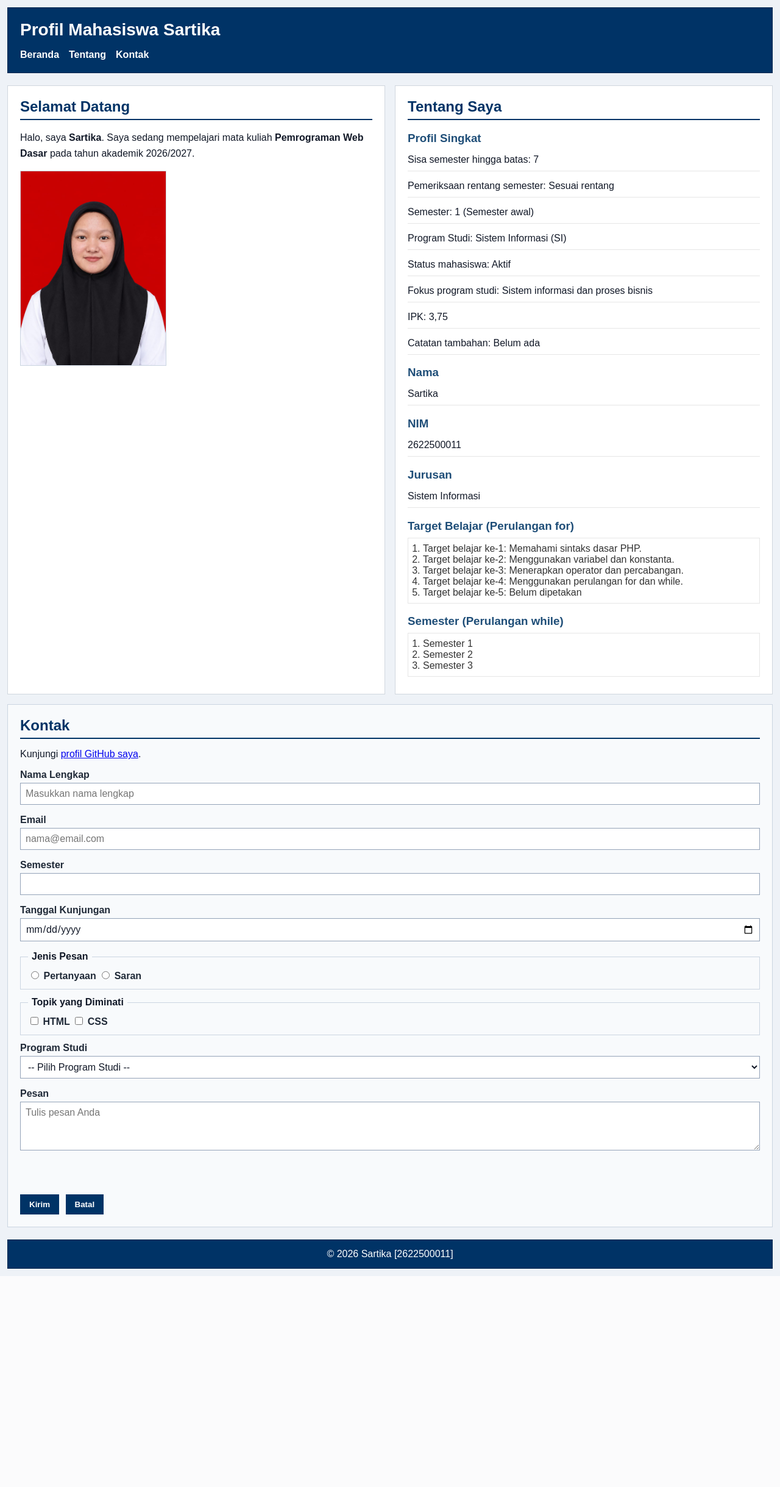
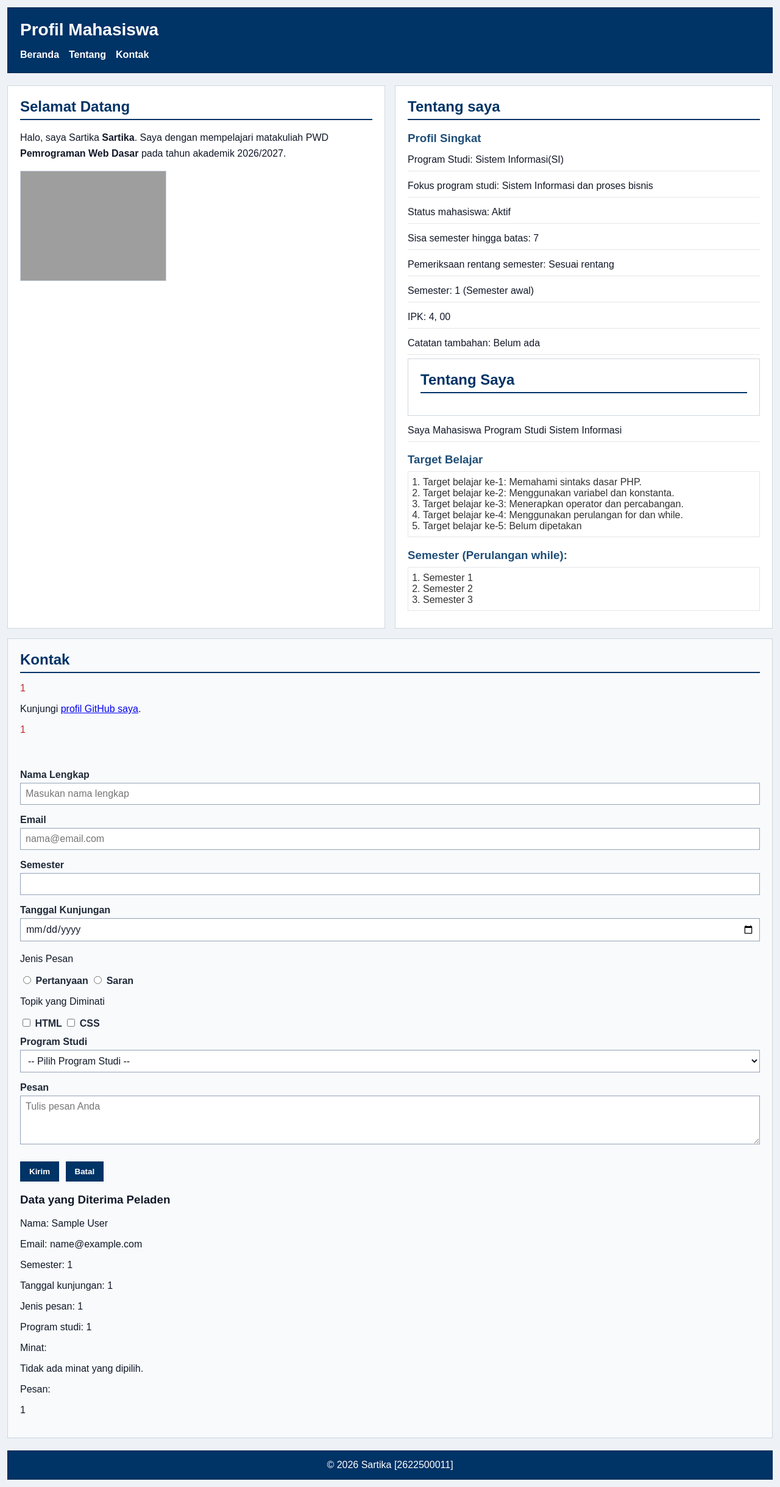
Before and after one commit to 2622500011/2622500011-PWD-SI1A-2627G, a PHP site: page /pertemuan-07/indexGet.php in a window 1280 px wide. Shown: the whole page at 61% size. Before the commit the page ends 2093 px from the top, so only its background shows below. Run offline with PHP 8.4, Linux system fonts and the light colour scheme; the visitor is signed in with stand-in values (Sample User, id 1); grey boxes are pictures that could not be loaded.

Commit message:
memperbaiki indexGet.php pertemuan-07

```diff
--- a/pertemuan-07/indexGet.php
+++ b/pertemuan-07/indexGet.php
@@ -1,32 +1,104 @@
 <?php
-// P7: penggunaan GET
-if (isset($_GET['nama'])) {
-$nama = $_GET['nama'];
-echo "Nama yang diterima: " . htmlspecialchars($nama, ENT_QUOTES, 'UTF-8');
+session_start();
+
+// P7: penggunaan POST
+if (isset($_POST['nama'])) {
+    $nama = $_POST['nama'] ?? '';
 }
+
+// F.5: Normalisasi data masukan
+$nama = trim((string) ($_POST['nama'] ?? ''));
+$email = trim((string) ($_POST['email'] ?? ''));
+$semesterForm = trim((string) ($_POST['semester'] ?? ''));
+$jenisPesan = trim((string) ($_POST['jenis_pesan'] ?? ''));
+$prodi = trim((string) ($_POST['prodi'] ?? ''));
+$pesan = trim((string) ($_POST['pesan'] ?? ''));
+$tanggal = trim((string) ($_POST['tanggal'] ?? ''));
+$minat = $_POST['minat'] ?? [];
+$pesanKesalahan = '';
+
+if ($_SERVER['REQUEST_METHOD'] === 'POST') {
+
+//F.2: Memeriksa kelengkapan data
+
+    if (trim($nama ?? '') === '') {
+        $pesanKesalahan .= 'Nama lengkap wajib diisi. ';
+    }
+    if (trim($email) === '') {
+        $pesanKesalahan .= 'Email wajib diisi. ';
+    }
+    if (trim($semesterForm) === '') {
+        $pesanKesalahan .= 'Semester wajib diisi. ';
+    }
+    if (trim($tanggal) === '') {
+        $pesanKesalahan .= 'Tanggal kunjungan wajib diisi. ';
+    }
+    if ($jenisPesan === '') {
+        $pesanKesalahan .= 'Jenis pesan wajib dipilih. ';
+    }
+    if ($prodi === '') {
+        $pesanKesalahan .= 'Program studi wajib dipilih. ';
+    }
+    if (trim($pesan) === '') {
+        $pesanKesalahan .= 'Pesan wajib diisi. ';
+    }
+    if (empty($minat)) {
+        $pesanKesalahan .= 'Minat wajib dipilih minimal satu. ';
+    }
+    if (trim($semesterForm) !== '') {
+        $semesterValid = filter_var(
+            $semesterForm,
+            FILTER_VALIDATE_INT
+        );
+    if (
+        $semesterValid === false ||
+        $semesterValid < 1 ||
+        $semesterValid > 14
+    ) {
+        $pesanKesalahan .= 'Semester harus berupa bilangan bulat antara 1 dan 14. ';
+        }
+    }
+    if (trim($email) !=='') {
+        if (filter_var($email, FILTER_VALIDATE_EMAIL) === false) {
+            $pesanKesalahan .= 'Format email tidak valid. ';
+        }
+    if (!in_array($jenisPesan, ['pertanyaan', 'saran'], true)) {
+        $pesanKesalahan .= 'Jenis pesan tidak valid. ';
+    }
+    if (!in_array($prodi, ['SI', 'TI', 'BD'], true)) {
+        $pesanKesalahan .= 'Program studi tidak valid. ';
+    }
+        $minatDiizinkan = ['HTML', 'CSS'];
+
+    if (!is_array($minat)) {
+        $pesanKesalahan .= 'Format pilihan topik tidak valid. ';
+    } else {
+        foreach ($minat as $topik) {
+            if (!in_array($topik, $minatDiizinkan, true)) {
+                $pesanKesalahan .= 'Pilihan topik tidak valid. ';
+            }
+        }
+    }
+    }
+}
+
 // P6: PHP dasar dan pemrograman sisi peladen
-
 // Bagian 1: Variabel dan konstanta
 $nim = "2622500011";
 $namaMahasiswa = "Sartika";
 $programStudi = "SI";
 $tahunAkademik = "2026/2027";
 $semester = 1;
-$ipk = 3.75;
+$ipk = 4.00;
 $statusAktif = true;
 $catatanTambahan = null;
-
-const NAMA_MATA_KULIAH = "Pemrograman Web Dasar";
-const PROFIL_GITHUB = "satpamal";
-
 // Bagian 2: Operator
 $batasSemester = 8;
 $sisaSemester = $batasSemester - $semester;
 $semesterValid = $semester >= 1 && $semester <= $batasSemester;
-$statusSemester = ($semesterValid && $statusAktif)
-    ? "Sesuai rentang"
-    : "Perlu diperiksa";
-
+$statusSemester = ($semesterValid && $statusAktif) ? "Sesuai rentang" : "Perlu diperiksa";
+const NAMA_MATA_KULIAH = "Pemrograman Web Dasar";
+const PROFIL_GITHUB = "2622500011-source";
 // Bagian 3: Percabangan if-elseif-else
 if ($semester < 3) {
     $keteranganSemester = "Semester awal";
@@ -35,41 +107,60 @@ if ($semester < 3) {
 } else {
     $keteranganSemester = "Semester akhir";
 }
-
-// Bagian 4: Nama program studi dengan operator ternary
-$namaProdi = ($programStudi == "SI")
-    ? "Sistem Informasi"
-    : (($programStudi == "TI") ? "Teknik Informatika" : "Lainnya");
-
-// Bagian 5: Percabangan switch-case-default
+$namaProdi = ($programStudi == "SI") ? "Sistem Informasi" : (($programStudi == "TI") ? "Teknik Informatika" : "Lainnya");
+// Bagian 4: Percabangan switch-case-default
 switch ($programStudi) {
     case "SI":
-        $fokusProgramStudi = "Sistem informasi dan proses bisnis";
+        $fokusProgramStudi = "Sistem Informasi dan proses bisnis";
         break;
         case "TI":
             $fokusProgramStudi = "Komputasi dan pengembangan perangkat lunak";
             break;
             default:
-        $fokusProgramStudi = "Belum ditentukan";
+            $fokusProgramStudi = "Belum ditemukan";
 }
 
-// Status mahasiswa dengan operator ternary
-$teksStatus = $statusAktif ? "Aktif" : "Tidak aktif";
+// P7
+if ($_SERVER['REQUEST_METHOD'] === 'POST') {
+  $_SESSION['pesanKesalahan'] = $pesanKesalahan;
+
+  $_SESSION['nama'] = $nama;
+  $_SESSION['email'] = $email;
+  $_SESSION['semester'] = $semesterForm;
+  $_SESSION['tanggal'] = $tanggal;
+  $_SESSION['jenis_pesan'] = $jenisPesan;
+  $_SESSION['prodi'] = $prodi;
+  $_SESSION['minat'] = $minat;
+  $_SESSION['pesan'] = $pesan;
+
+  header('Location: index.php');
+  exit;
+}
+
+$pesanKesalahan = $_SESSION['pesanKesalahan'] ?? '';
+
+$nama = $_SESSION['nama'] ?? '';
+$email = $_SESSION['email'] ?? '';
+$semesterForm = $_SESSION['semester'] ?? '';
+$tanggal = $_SESSION['tanggal'] ?? date("Y-m-d");
+$jenisPesan = $_SESSION['jenis_pesan'] ?? '';
+$prodi = $_SESSION['prodi'] ?? '';
+$minat = $_SESSION['minat'] ?? [];
+$pesan = $_SESSION['pesan'] ?? [];
 ?>
-
-<!doctype html>
+<!DOCTYPE html>
 <html lang="id">
 <head>
-    <meta charset="UTF-8" />
-    <meta name="viewport" content="width=device-width, initial-scale=1.0" />
-    <title>Profil Mahasiswa Sartika</title>
-    <link rel="stylesheet" href="style.css" />
+    <meta charset="UTF-8">
+    <meta name="viewport" content="width=device-width, initial-scale=1.0">
+    <title>Profil Mahasiswa</title>
+    <link rel="stylesheet" href="style.css">
 </head>
-
 <body>
+    <!-- Struktur utama halaman P2 menggunakan elemen semantik HTML5 -->
     <header>
         <div class="header-top">
-        <h1>Profil Mahasiswa Sartika</h1>
+        <h1>Profil Mahasiswa</h1>
 
         <button
             class="nav-toggle"
@@ -81,62 +172,47 @@ $teksStatus = $statusAktif ? "Aktif" : "Tidak aktif";
         &#9776;
         </button>
         </div>
-
-      <nav aria-label="Navigasi utama">
-        <ul id="navMenu">
+        <nav id="navMenu">
+            <ul>
                 <li><a href="#home">Beranda</a></li>
                 <li><a href="#about">Tentang</a></li>
                 <li><a href="#contact">Kontak</a></li>
             </ul>
         </nav>
     </header>
-
     <main>
         <section id="home">
             <h2>Selamat Datang</h2>
-        <p>
-          Halo, saya <strong><?= $namaMahasiswa ?></strong>. Saya sedang
-          mempelajari mata kuliah
-          <strong><?= NAMA_MATA_KULIAH ?></strong>
-          pada tahun akademik <?= $tahunAkademik ?>.
-        </p>
-
-        <img src="img/foto.jpg" alt="Profil Sartika" width="200" >
+            <p>Halo, saya Sartika <strong><?php echo $namaMahasiswa; ?></strong>. Saya dengan mempelajari matakuliah
+            PWD <strong><?php print NAMA_MATA_KULIAH; ?></strong> pada tahun akademik <?php echo $tahunAkademik;
+            ?>.</p>
+            <!-- Gambar profil menggunakan folder img -->
+            <img src="img/foto.jpeg" alt="Foto Sartika">
         </section>
 
         <section id="about">
-        <h2>Tentang Saya</h2>
-
+            <h2>Tentang saya</h2>
             <article>
                 <h3>Profil Singkat</h3>
-          <p>Sisa semester hingga batas: <?= $sisaSemester ?></p>
-          <p>Pemeriksaan rentang semester: <?= $statusSemester ?></p>
-          <p>Semester: <?= $semester ?> (<?= $keteranganSemester ?>)</p>
-          <p>Program Studi: <?= $namaProdi ?> (<?= $programStudi ?>)</p>
-          <p>Status mahasiswa: <?= $teksStatus ?></p>
-          <p>Fokus program studi: <?= $fokusProgramStudi ?></p>
-          <p>IPK: <?= number_format($ipk, 2, ',', '.') ?></p>
-          <p>
-            Catatan tambahan:
-            <?= $catatanTambahan === null ? "Belum ada" : $catatanTambahan ?>
-          </p>
+                <p>Program Studi: <?php echo $namaProdi . "(" . $programStudi . ")"; ?></p>
+                <p>Fokus program studi: <?php echo $fokusProgramStudi; ?></p>
+                <p>Status mahasiswa: <?php echo $statusAktif ? "Aktif" : "Tidak Aktif"; ?></p>
+                <p>Sisa semester hingga batas: <?php echo $sisaSemester; ?></p>
+                <p>Pemeriksaan rentang semester: <?php echo $statusSemester; ?></p>
+                <p>Semester: <?php echo $semester . " (" . $keteranganSemester . ")"; ?></p>
+                <p>IPK: <?php echo number_format($ipk, 2, ', ', '.'); ?></p>
+                <p>Catatan tambahan: <?php echo $catatanTambahan === null ? "Belum ada" : $catatanTambahan;?></p>
+                <section id="about">
+                    <h2>Tentang Saya</h2>
+                </section>
+                <p>Saya Mahasiswa Program Studi Sistem Informasi</p>
 
-          <h3>Nama</h3>
-          <p><?= $namaMahasiswa ?></p>
-
-          <h3>NIM</h3>
-          <p><?= $nim ?></p>
-
-          <h3>Jurusan</h3>
-          <p><?= $namaProdi ?></p>
-
-          <h3>Target Belajar (Perulangan for)</h3>
+                <h3>Target Belajar</h3>
                 <ol>
                     <?php
                     // Perulangan for tanpa array; materi larik dibahas pada P9.
                     for ($i = 1; $i <= 5; $i++) {
-                echo "<li>Target belajar ke-" . $i . ": ";
-
+                        echo "<li>Target belajar ke-" . $i .": ";
                         switch ($i) {
                             case 1:
                                 echo "Memahami sintaks dasar PHP.";
@@ -154,19 +230,17 @@ $teksStatus = $statusAktif ? "Aktif" : "Tidak aktif";
                                 echo "Belum dipetakan";
                                 break;
                         }
-
                         echo "</li>";
                     }
                     ?>
                 </ol>
-
-          <h3>Semester (Perulangan while)</h3>
+                <h3>Semester (Perulangan while):</h3>
                         <ol>
                             <?php
                             $nomorSemester = 1;
-            while ($nomorSemester <= 3) {
+                            while ($nomorSemester <=3) {
                                 echo "<li>Semester " . $nomorSemester . "</li>";
-                $nomorSemester++;
+                                $nomorSemester++; //operator penugasan
                             }
                             ?>
                         </ol>
@@ -175,112 +249,106 @@ $teksStatus = $statusAktif ? "Aktif" : "Tidak aktif";
 
         <section id="contact">
             <h2>Kontak</h2>
-
+        <?php if ($pesanKesalahan !== ''): ?>
+            <p class="form-feedback-error">
+                <?= htmlspecialchars($pesanKesalahan, ENT_QUOTES, 'UTF-8') ?>
+            </p>
+        <?php endif; ?>
             <p>
                 Kunjungi
-          <a
-            target="_blank"
-            rel="noopener noreferrer"
-            href="https://github.com/<?= PROFIL_GITHUB ?>">profil GitHub saya</a>.
+                <a target="_blank" href="https://github.com/<?= PROFIL_GITHUB ?>">profil GitHub saya</a>.
             </p>
 
     <form id="contactForm" action="index.php" method="get" novalidate>
+
+        <?php if ($pesanKesalahan !== ''): ?>
+        <p class="form-feedback-error">
+            <?= htmlspecialchars($pesanKesalahan, ENT_QUOTES, 'UTF-8') ?>
+        </p>
+
+        <?php
+        unset(
+                $_SESSION['pesanKesalahan']
+            );
+            ?>
+        <?php endif; ?>
+
+        <p id="formFeedback" aria-live="polite"></p>
         <div class="form-group">
-            <label for="nama">Nama Lengkap</label>
+            <label for="nama">Nama Lengkap</label><br>
+
             <input
                 class="input-form"
                 type="text"
                 id="nama"
                 name="nama"
-              placeholder="Masukkan nama lengkap"
+                placeholder="Masukan nama lengkap"
                 minlength="3"
                 maxlength="50"
-              required />
+                required>
         </div>
 
         <div class="form-group">
-            <label for="email">Email</label>
-            <input
-              class="input-form"
+            <label for="email">Email</label><br>
+            <input class="input-form"
             type="email"
             id="email"
             name="email"
             placeholder="nama@email.com"
-              required />
+            required>
         </div>
 
        <div class="form-group">
-            <label for="semester">Semester</label>
-            <input
-              class="input-form"
+            <label for="semester">Semester</label><br>
+            <input class="input-form"
             type="number"
             id="semester"
             name="semester"
             min="1"
             max="14"
-              required />
+            required>
         </div>
 
         <div class="form-group">
-            <label for="tanggal">Tanggal Kunjungan</label>
-            <input
-              class="input-form"
+            <label for="tanggal">Tanggal Kunjungan</label><br>
+            <input class="input-form"
             type="date"
             id="tanggal"
             name="tanggal"
-              required />
+            required>
         </div>
 
-          <fieldset class="form-group">
-            <legend>Jenis Pesan</legend>
-
-            <input
-              type="radio"
-              id="pertanyaan"
-              name="jenis_pesan"
-              value="pertanyaan"
-              required />
+        <div class="form-group">
+            <p>Jenis Pesan</p>
+            <input type="radio" id="pertanyaan" name="jenis_pesan"
+                value="pertanyaan" required>
             <label for="pertanyaan">Pertanyaan</label>
-
-            <input
-              type="radio"
-              id="saran"
-              name="jenis_pesan"
-              value="saran" />
+            <input type="radio" id="saran" name="jenis_pesan"
+                value="saran">
             <label for="saran">Saran</label>
-          </fieldset>
-
-          <fieldset class="form-group">
-            <legend>Topik yang Diminati</legend>
-
-            <input
-              type="checkbox"
-              id="minat-html"
-              name="minat[]"
-              value="HTML" />
-            <label for="minat-html">HTML</label>
-
-            <input
-              type="checkbox"
-              id="minat-css"
-              name="minat[]"
-              value="CSS" />
-            <label for="minat-css">CSS</label>
-          </fieldset>
+        </div>
 
         <div class="form-group">
-            <label for="prodi">Program Studi</label>
+            <p>Topik yang Diminati</p>
+            <input type="checkbox" id="minat-html" name="minat[]" value="HTML">
+            <label for="minat-html">HTML</label>
+            <input type="checkbox" id="minat-css" name="minat[]" value="CSS">
+            <label for="minat-css">CSS</label>
+        </div>
+
+        <div class="form-group">
+            <label for="prodi">Program Studi</label><br>
             <select class="input-form" id="prodi" name="prodi" required>
                 <option value="">-- Pilih Program Studi --</option>
                 <option value="SI">Sistem Informasi</option>
                 <option value="TI">Teknik Informatika</option>
+                <option value="BD">Bisnis Digital</option>
             </select>
         </div>
 
         <div class="form-group">
-            <label for="pesan">Pesan</label>
-            <textarea
-              class="input-form"
+            <label for="pesan">Pesan</label><br>
+            <textarea class="input-form"
             id="pesan"
             name="pesan"
             maxlength="300"
@@ -288,18 +356,60 @@ $teksStatus = $statusAktif ? "Aktif" : "Tidak aktif";
             required></textarea>
         </div>
 
-          <p id="formFeedback" aria-live="polite"></p>
-
         <button type="submit">Kirim</button>
         <button type="reset">Batal</button>
         </form>
+        <?php if (!empty($nama)): ?>
+            <h3>Data yang Diterima Peladen</h3>
+
+            <p>Nama:
+                <?= htmlspecialchars($nama, ENT_QUOTES, 'UTF-8') ?>
+            </p>
+
+            <p>Email:
+                <?= htmlspecialchars($email, ENT_QUOTES, 'UTF-8') ?>
+            </p>
+
+            <p>Semester:
+                <?= htmlspecialchars($semesterForm, ENT_QUOTES, 'UTF-8') ?>
+            </p>
+
+            <p>Tanggal kunjungan:
+                <?= htmlspecialchars($tanggal, ENT_QUOTES, 'UTF-8') ?>
+            </p>
+
+            <p>Jenis pesan:
+                <?= htmlspecialchars($jenisPesan, ENT_QUOTES, 'UTF-8') ?>
+            </p>
+
+            <p>Program studi:
+                <?= htmlspecialchars($prodi, ENT_QUOTES, 'UTF-8') ?>
+            </p>
+
+            <p>Minat:</p>
+
+            <?php if (is_array($minat) && count($minat) > 0): ?>
+                <ul>
+                    <?php foreach ($minat as $topik): ?>
+                        <li>
+                            <?= htmlspecialchars((string) $topik, ENT_QUOTES, 'UTF-8') ?>
+                        </li>
+                    <?php endforeach; ?>
+                </ul>
+            <?php else: ?>
+                <p>Tidak ada minat yang dipilih.</p>
+            <?php endif; ?>
+
+             <p>Pesan:</p>
+
+             <p><?= nl2br(htmlspecialchars($pesan, ENT_QUOTES, 'UTF-8')) ?></p>
+        <?php endif; ?>
+
      </section>
     </main>
-
     <footer>
-      <p>&copy; <?= date("Y") ?> <?= $namaMahasiswa ?> [<?= $nim ?>]</p>
+        <p>&copy; <?= date("Y") ?> <?php echo $namaMahasiswa; ?> [<?= $nim ?>]</p>
     </footer>
-
     <script src="script.js"></script>
 </body>
 </html>
```
Lines whose indentation alone changed are shown as unchanged.
